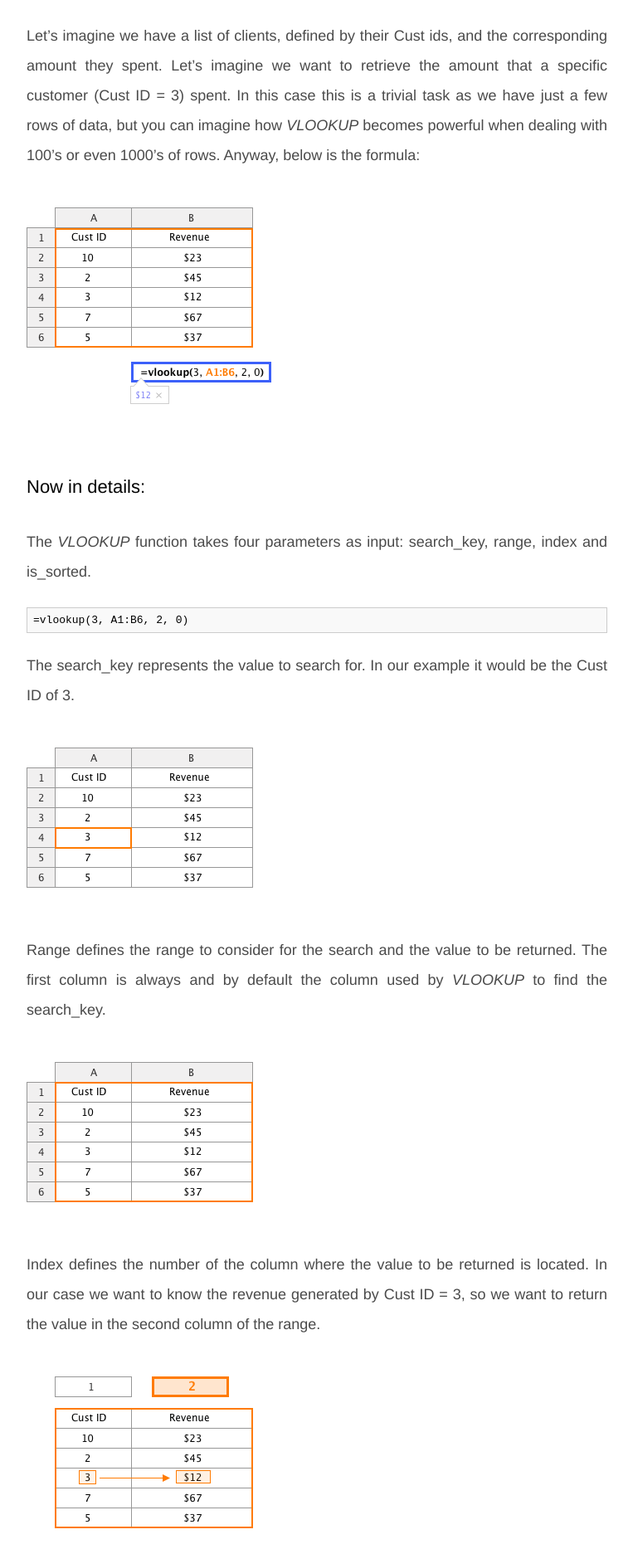
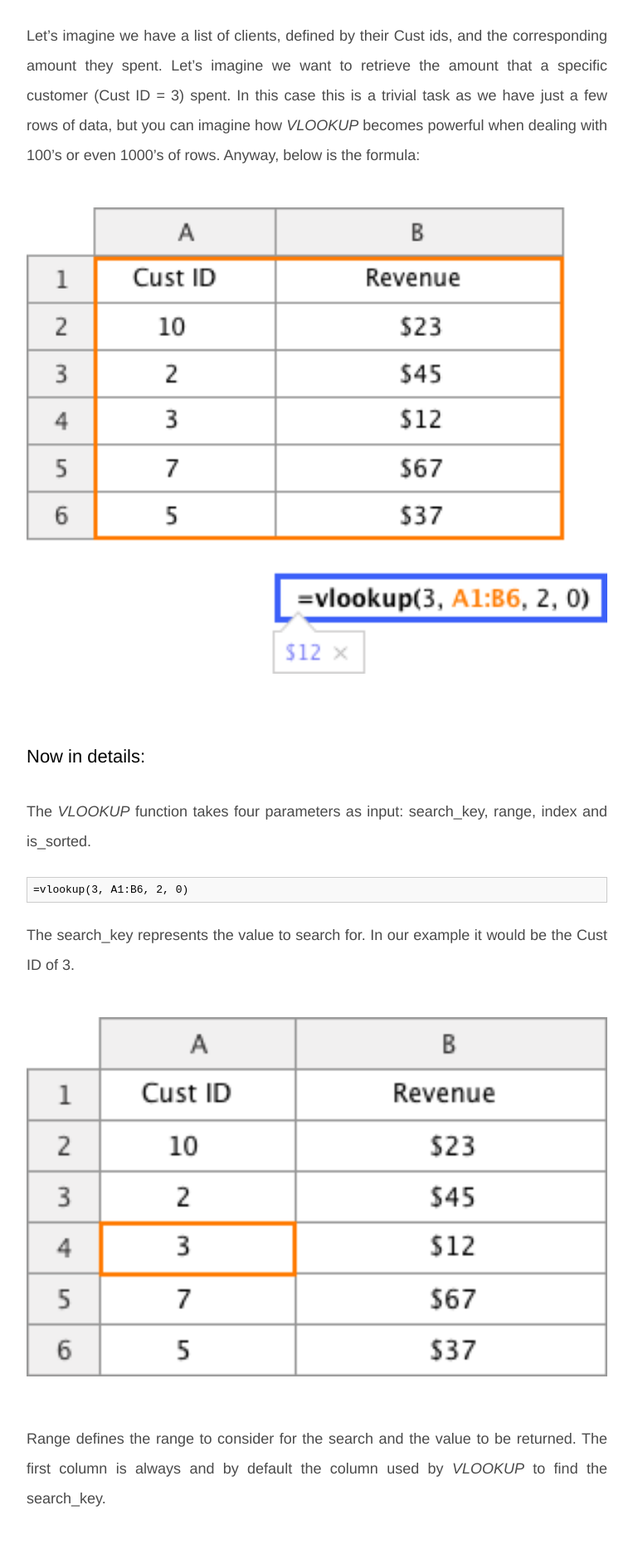
Before and after one commit to sylvainzircher/sylvainzircher.github.io, a Jekyll site: the page built from _posts/resource/2020-06-01-vlookup.md, in a window 1280 px wide. Shown: the part 568-2435 px from the top of the page at 83% size, without its empty margins (258-1021 px from the left). Built offline with Jekyll 4.4.1, drawn with Linux system fonts in a browser that asks for light colours; nearby versions of some CDN libraries.

Commit message:
Fixing a few Mobile CSS stuff

```diff
--- a/_sass/modules/_social-sharing.scss
+++ b/_sass/modules/_social-sharing.scss
@@ -73,11 +73,15 @@
   	line-height: 8vw;
   	font-size: $mobileTitleFontSize;
   	margin-left: 0;
-  	margin-right: 20px;
+  	margin-right: 8vw;
   }
 
   .share-buttons {
   	margin-bottom: 50px;
+  }
+
+  img {
+    width: 100%;
   }
 }
 
@@ -86,5 +90,6 @@
     width: 10vw;
     height: 10vw;
     line-height: 10vw;
+    margin-right: 10vw;
   }
 }
```
